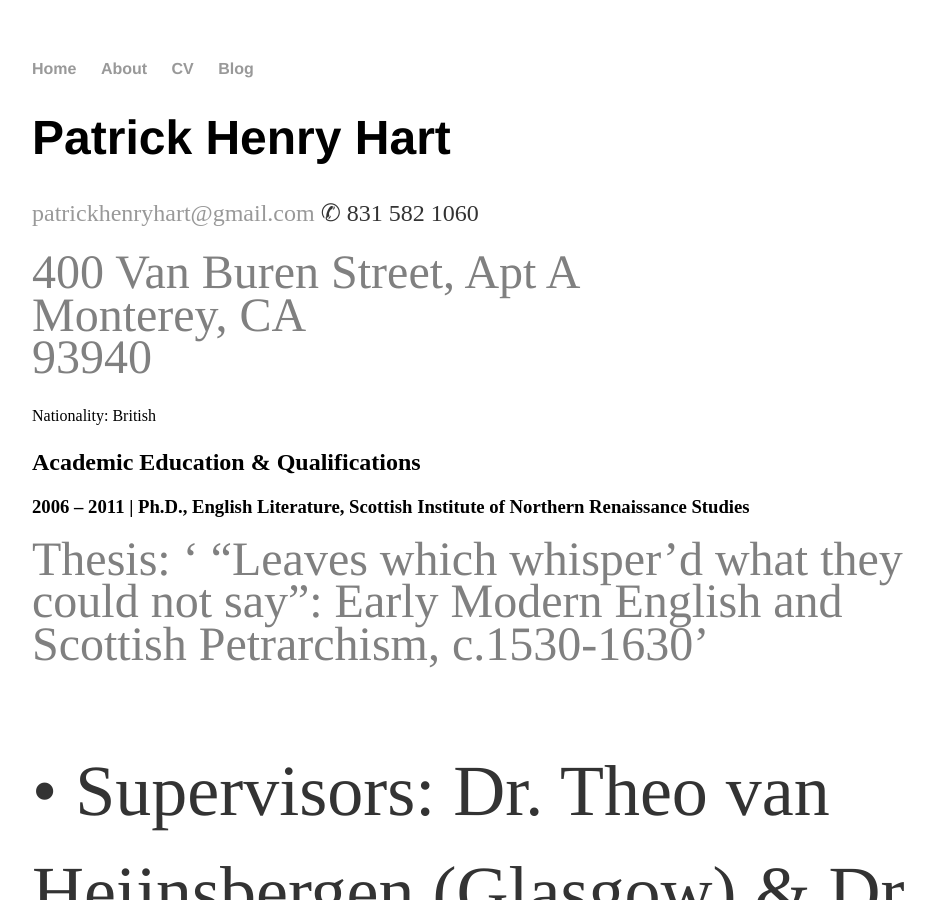
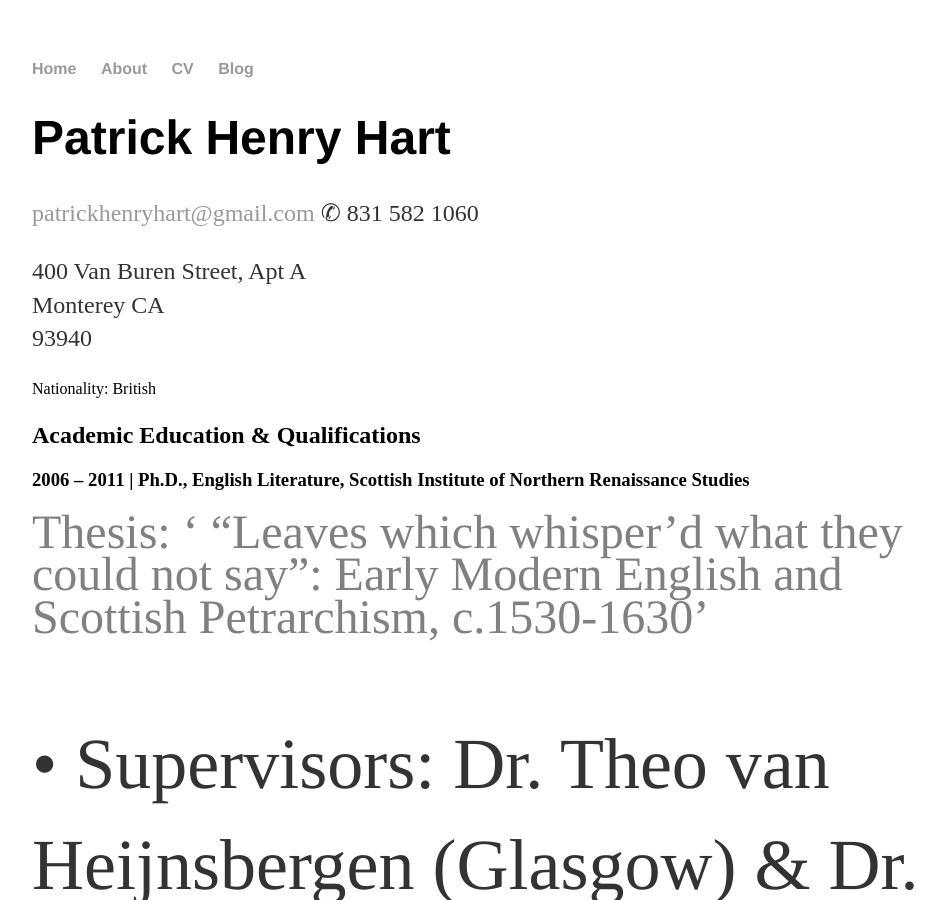
Before and after one commit to scassacocchi/scassacocchi.github.io, a Jekyll site: the page built from cv/index.html, in a window 1280 px wide and 900 px high. Shown: the whole window, without its empty margins (160-1105 px from the left). Built offline with Jekyll 4.4.1, drawn with Linux system fonts in a browser that asks for light colours.

Commit message:
Update index.html

```diff
--- a/cv/index.html
+++ b/cv/index.html
@@ -12,9 +12,9 @@ layout: default
 
 <p><a href='mailto:patrickhenryhart@gmail.com' target='_blank' class='url'>patrickhenryhart@gmail.com</a>
 ✆ 831 582 1060<br>
-  <p><font color="grey" face="Times, serif" size="12px">
+  <p><font-color;"grey"; font-face="Times"; font-size="2px">
 400 Van Buren Street, Apt A<br>
-Monterey, CA<br>
+Monterey CA<br>
 93940<br>
   </font></p>
 Nationality: British</p>
```
